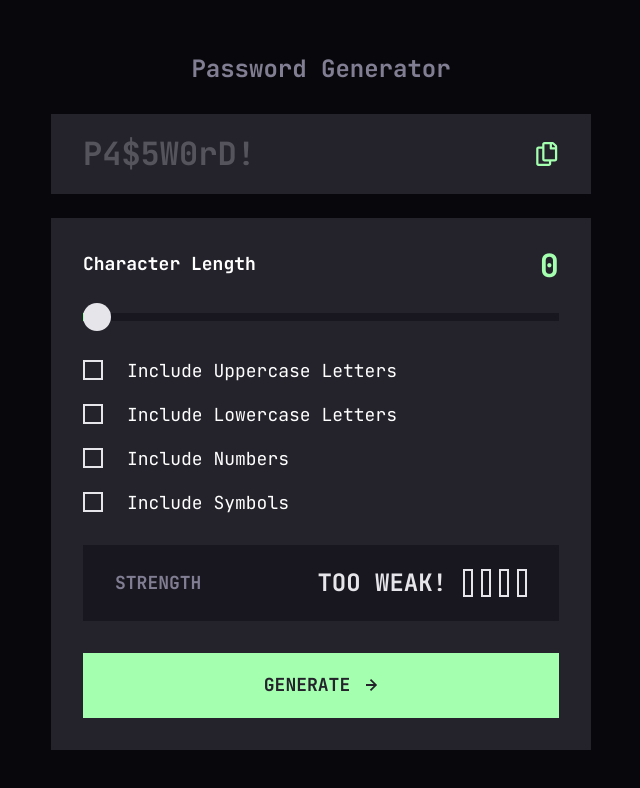
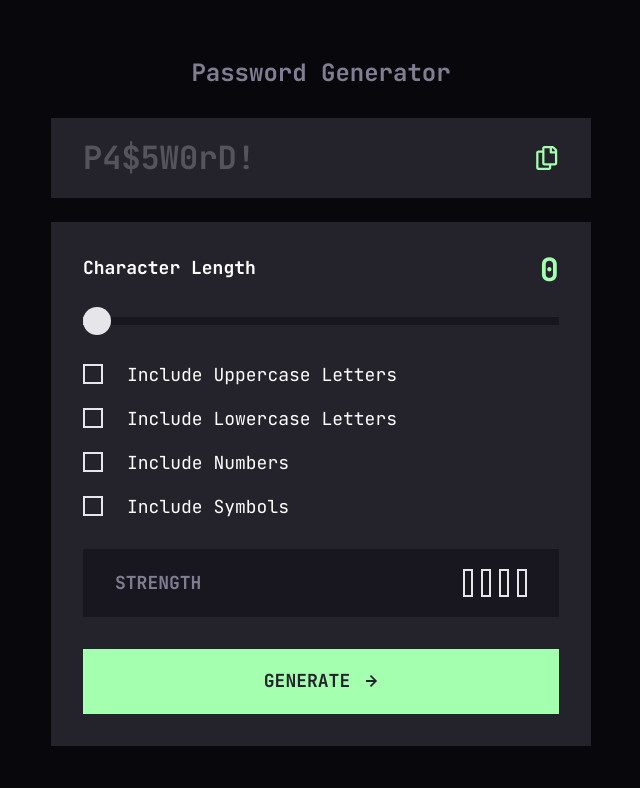
Before and after one commit to AlexisC73/password-generator, a Next.js app: page / in a window 1280 px wide. Shown: the top 788 px of the page, without its empty margins (319-959 px from the left). Built offline with nearby package versions, Linux system fonts and the light colour scheme.

Commit message:
mise a jour du password strength comp

```diff
--- a/presentation/@shared/passwordStrength/PasswordStrength.tsx
+++ b/presentation/@shared/passwordStrength/PasswordStrength.tsx
@@ -10,13 +10,15 @@ export const PasswordStrength = ({ strength }: { strength: number }) => {
       ? 'yellow'
       : 'green'
   const strengthText =
-    strength === 2
+    strength === 1
+      ? 'TOO WEAK!'
+      : strength === 2
       ? 'WEAK'
       : strength === 3
       ? 'MEDIUM'
       : strength >= 4
       ? 'STRONG'
-      : 'TOO WEAK!'
+      : ''
 
   return (
     <div className='flex justify-between w-full bg-[#18171F] px-[16px] md:px-8 py-[14px] md:py-[20px] items-center'>
```
